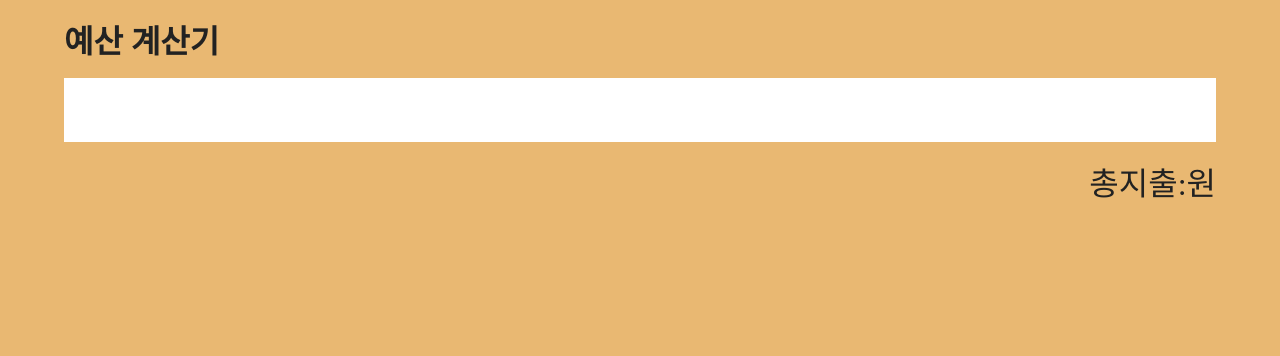
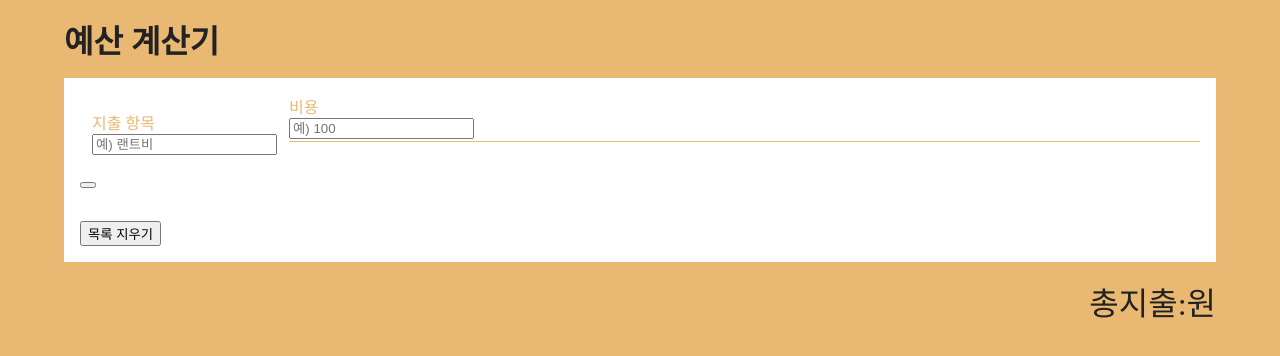
Before and after one commit to mj99k14/React_study, a React (Create React App) app: page / in a window 1280 px wide. Shown: the top 356 px of the page. Built offline with nearby package versions, Linux system fonts and the light colour scheme.

Commit message:
패스트 캠퍼스 9-6 ExpenseForm,ExpenseList 컴포넌트 생성하기

```diff
--- a/src/App.js
+++ b/src/App.js
@@ -1,6 +1,7 @@
 import { Component } from "react";
 import "./App.css";
-
+import ExpenseForm from './components/ExpenseForm';
+import ExpenseList from "./components/ExpenseList";
 class App extends Component {
   render(){
     return(
@@ -8,10 +9,11 @@ class App extends Component {
         <h1>예산 계산기</h1>
 
         <div style={{width:'100%',backgroundColor: 'white',padding: '1rem'}}>
-
+        {}
+        <ExpenseForm/>
         </div>
         <div style={{width:'100%',backgroundColor: 'white',padding: '1rem'}}>
-
+        <ExpenseList/>
         </div>
         <div style={{display:'flex', justifyContent:'end',marginTop: '1rem'}}>
           <p style={{fontSize:'2rem'}}>
--- /dev/null
+++ b/src/components/ExpenseForm.css
@@ -0,0 +1,28 @@
+.form-center {
+    display: flex;
+}
+
+.form-group{
+    padding: 1rem 0.75rem;
+    flex: 1;
+}
+
+label{
+    display:block ;
+    color: var(--secondColor);
+    font-size: 1rem;
+    text-transform: capitalize;
+}
+
+.form-control{
+    background-color: transparent ;
+    border: none;
+    border-bottom: 1px solid var(--secondColor) ;
+    outline: none;
+    height: 3rem;
+    width :100%;
+    font-size: 16px;
+    margin:0 0 8px 0;
+    padding: 0;
+
+}
--- a/src/components/ExpenseForm.js
+++ b/src/components/ExpenseForm.js
@@ -1,11 +1,32 @@
 import React, { Component } from 'react'
+import "./ExpenseForm.css"
 
 export class ExpenseForm extends Component {
   render() {
     return (
-      <div>
+      <form>
+        <div className='form-center'>
+            <div className='form-group'>
+                <label htmlFor='charge'>지출 항목</label>
+                <input type='text'
+                className='from-control'
+                id="charge"
+                name="charge"
+                placeholder="예) 랜트비"/>
+            </div>
+        <div className='form-control'>
+                <label htmlFor='charge'>비용</label>
+                <input type='number'
+                className='from-control'
+                id="amount"
+                name="amount"
+                placeholder="예) 100"/>
+        </div>
+        </div>
+        <button type='submit' className='btn'>
 
-      </div>
+        </button>
+      </form>
     )
   }
 }
--- /dev/null
+++ b/src/components/ExpenseList.css
@@ -0,0 +1,6 @@
+.list{
+    list-style-type: none;
+    border:none;
+    padding: 0 ;
+
+}
--- a/src/components/ExpenseList.js
+++ b/src/components/ExpenseList.js
@@ -1,9 +1,15 @@
 import React, { Component } from 'react'
-
+import "./ExpenseList.css"
 export class ExpenseList extends Component {
   render() {
     return (
       <div>
+        <ul className='list'>
+          {}
+        </ul>
+        <button className='btn'>
+          목록 지우기
+        </button>
 
       </div>
     )
```
